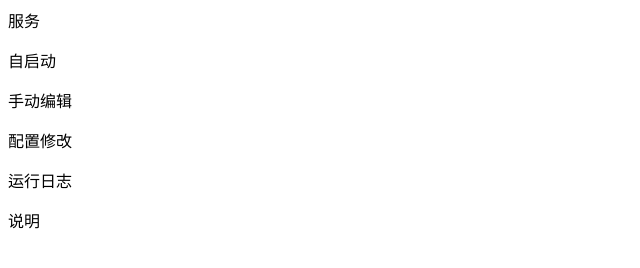
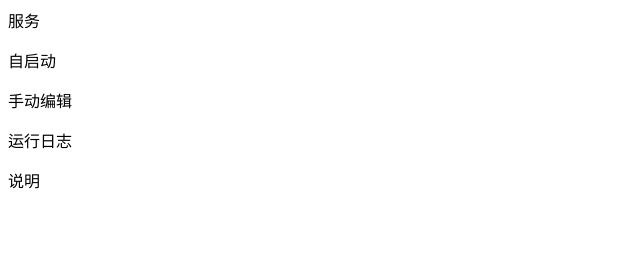
Before and after one commit to mw-plugin/fastdfs, a plain HTML site: page index.html in a window 1280 px wide. Shown: the whole page, without its empty margins (0-640 px from the left). Drawn offline with Linux system fonts and the light colour scheme.

Commit message:
Update index.html

```diff
--- a/index.html
+++ b/index.html
@@ -4,7 +4,6 @@
 			<p class="bgw" onclick="pluginService('fastdfs');">服务</p>
 			<p onclick="pluginInitD('fastdfs');">自启动</p>
 			<p onclick="ftEdit();">手动编辑</p>
-			<p onclick="pluginConfigTpl('fastdfs');">配置修改</p>
 			<p onclick="pluginLogs('fastdfs','','run_log',30);">运行日志</p>
 			<p onclick="readme();">说明</p>
 		</div>
```
